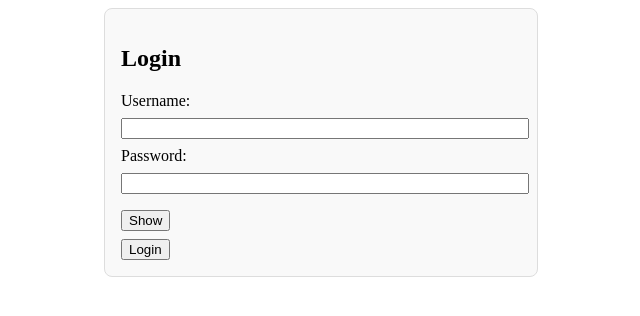
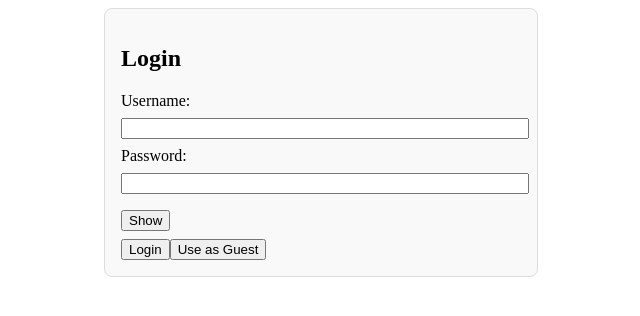
Before and after one commit to VinoliaTsitsi/Module_3-VINTSI535_JSE2407_Vinolia-Tsitsi_JSF04, a Vue app: page /login in a window 1280 px wide. Shown: the top 316 px of the page, without its empty margins (319-959 px from the left). Built offline with nearby package versions, Linux system fonts and the light colour scheme.

Commit message:
Added 'Use as Guest' button to Login component, with functionality to set 'guest' flag in local storage and redirect to main page

```diff
--- a/src/components/Login.vue
+++ b/src/components/Login.vue
@@ -30,6 +30,7 @@ const handleLogin = async () => {
 
     // Store JWT in local storage
     localStorage.setItem('token', response.token);
+    localStorage.removeItem('guest'); // Remove guest flag if present
 
     // Redirect to the main page
     router.push('/Layout');
@@ -38,6 +39,15 @@ const handleLogin = async () => {
   } finally {
     loading.value = false;
   }
+};
+
+const useAsGuest = () => {
+  // Set a flag indicating guest user
+  localStorage.setItem('guest', 'true');
+  localStorage.removeItem('token'); // Ensure no token is set for guest users
+
+  // Redirect to the main page
+  router.push('/Layout');
 };
 </script>
 
@@ -62,6 +72,9 @@ const handleLogin = async () => {
     <button @click="handleLogin" :disabled="loading">
       {{ loading ? 'Logging in...' : 'Login' }}
     </button>
+    <button @click="useAsGuest" :disabled="loading">
+      {{ loading ? 'Loading...' : 'Use as Guest' }}
+    </button>
     <div v-if="error">{{ error }}</div>
   </div>
 </template>
```
